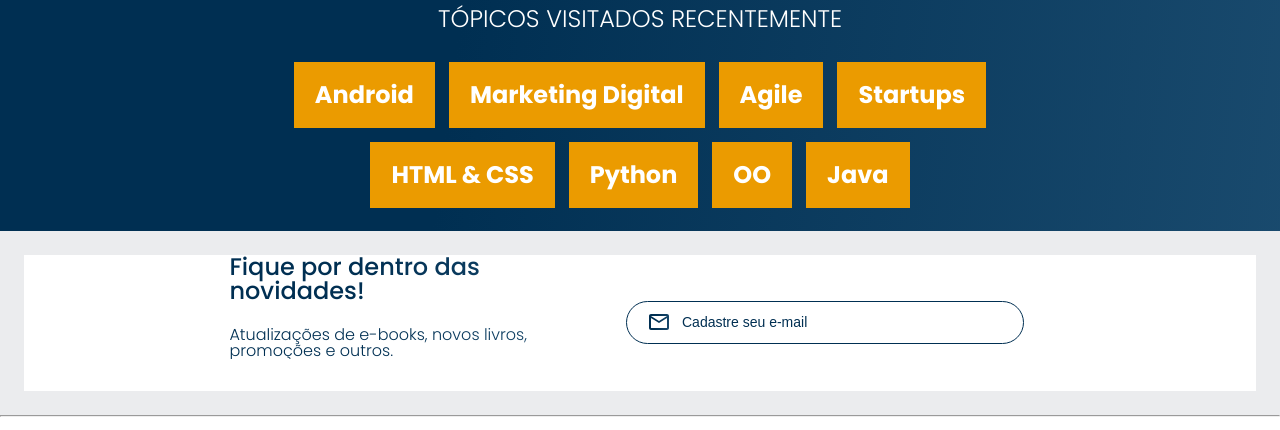
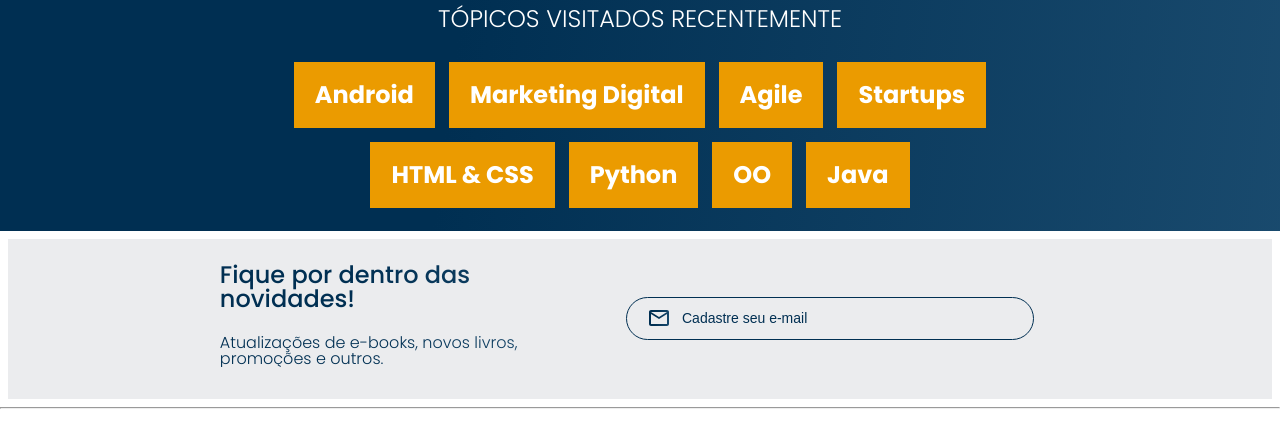
Before and after one commit to arturmlx/Alura-Books, a plain HTML site: page index.html in a window 1280 px wide. Shown: the part 2042-2472 px from the top of the page. Drawn offline with nearby package versions, Linux system fonts and the light colour scheme.

Commit message:
border and margin

```diff
--- a/styles/contato.css
+++ b/styles/contato.css
@@ -1,9 +1,9 @@
 .contato {
-  background-color: var(--branco);
+  border: 0.5em solid white;
   display: flex;
   flex-direction: column;
   justify-content: center;
-  margin: 1.5em;
+  margin: 0;
 }
 
 .contato__titulo {
@@ -14,7 +14,7 @@
   -webkit-text-fill-color: transparent;
   font-size: 18px;
   font-weight: 500;
-  margin-bottom: 1em;
+  margin: 1em 0;
 }
 
 .contato__texto {
```
